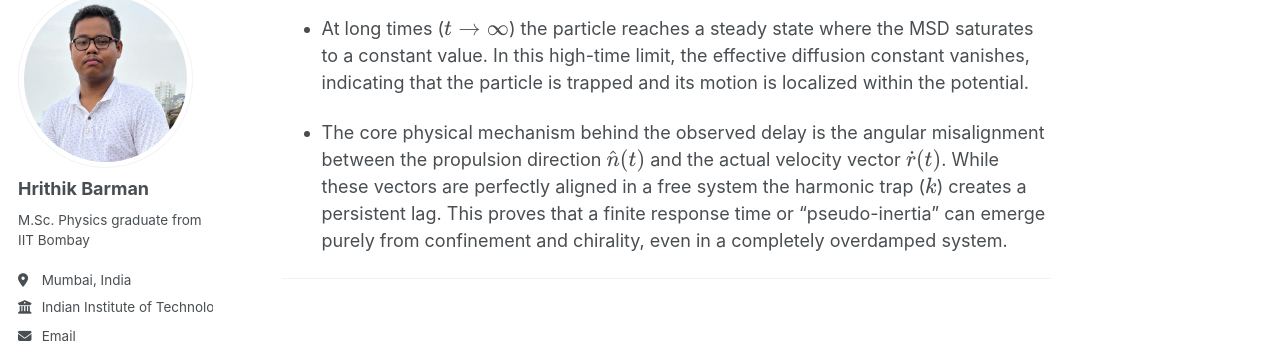
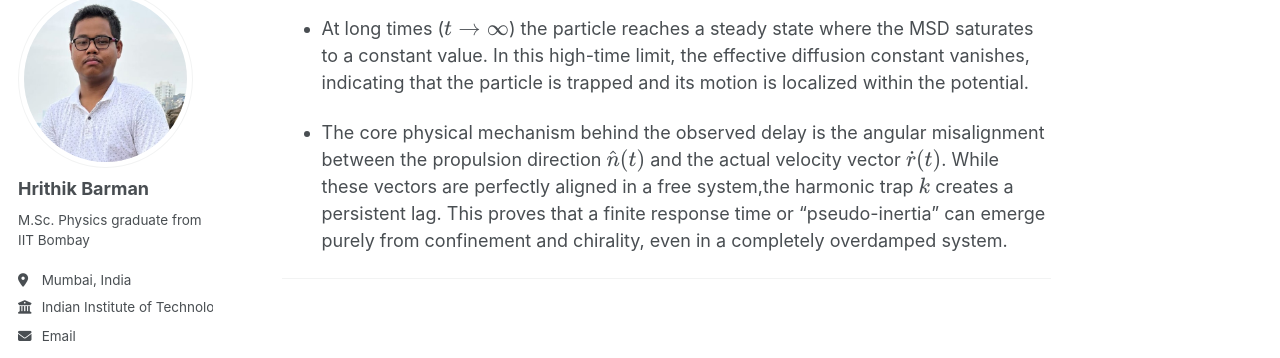
Before and after one commit to Hrithikbarmangc/barman.github.io, a Jekyll site: the page built from _portfolio/Confinement Induced Delay.md, in a window 1280 px wide and 900 px high, scrolled down 4852 px. Shown: the part 111-469 px from the top of the window. Built offline with Jekyll 4.4.1, drawn with Linux system fonts in a browser that asks for light colours; some web fonts are replaced; a script bundle is joined from its source files by our own code; library files that are not in the unit come from our copies.

Commit message:
Update Confinement Induced Delay.md

```diff
--- a/_portfolio/Confinement Induced Delay.md
+++ b/_portfolio/Confinement Induced Delay.md
@@ -145,6 +145,6 @@ Figure 5: Comparison between theoretical (Th) and simulation (Sim) results for t
 
 -  At long times ($$t \to \infty$$) the particle reaches a steady state where the MSD saturates to a constant value. In this high-time limit, the effective diffusion constant vanishes, indicating that the particle is trapped and its motion is localized within the potential.
 
-- The core physical mechanism behind the observed delay is the angular misalignment between the propulsion direction $$\hat{n}(t)$$ and the actual velocity vector $$\dot{r}(t)$$. While these vectors are perfectly aligned in a free system the harmonic trap ($$k$$) creates a persistent lag. This proves that a finite response time or "pseudo-inertia" can emerge purely from confinement and chirality, even in a completely overdamped system.
+- The core physical mechanism behind the observed delay is the angular misalignment between the propulsion direction $$\hat{n}(t)$$ and the actual velocity vector $$\dot{r}(t)$$. While these vectors are perfectly aligned in a free system,the harmonic trap $$k$$ creates a persistent lag. This proves that a finite response time or "pseudo-inertia" can emerge purely from confinement and chirality, even in a completely overdamped system.
 
 ---
```
